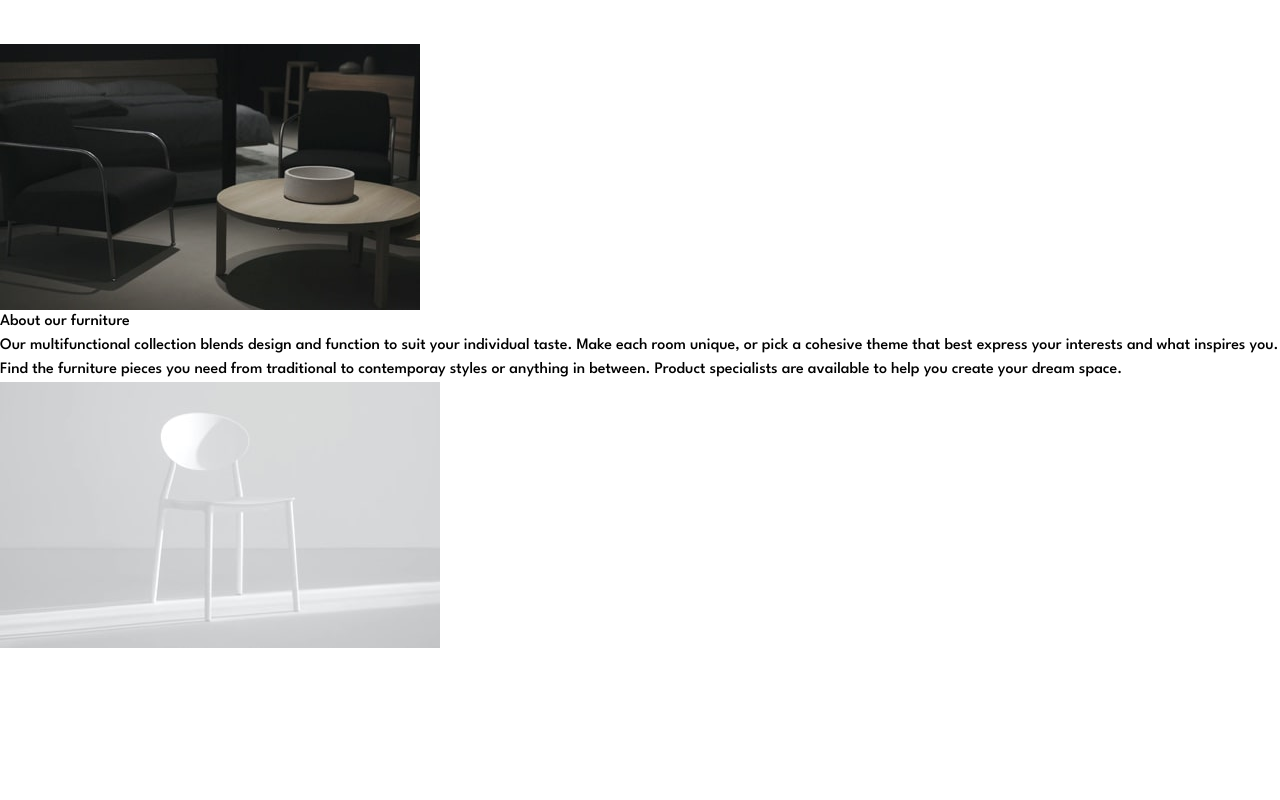
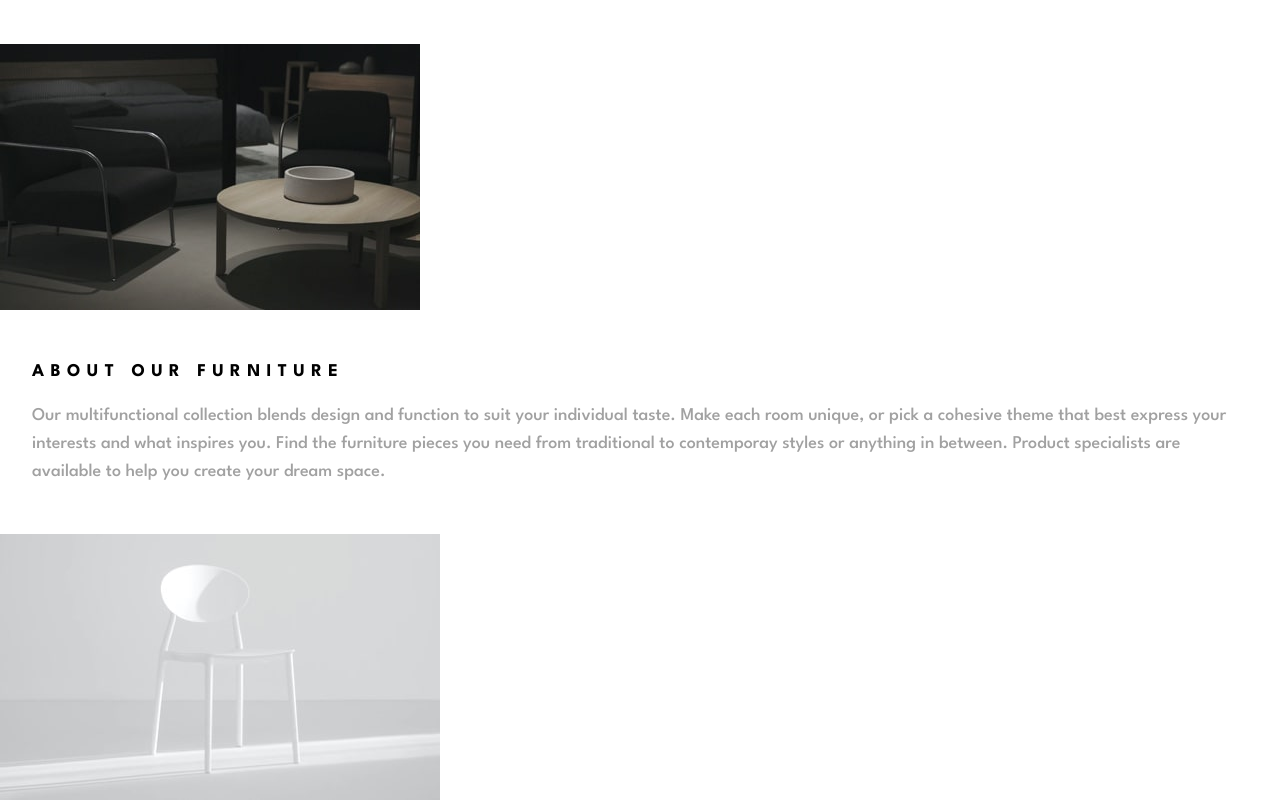
Before and after one commit to eniiku/room, a React (Vite) app: page / in a window 1280 px wide. Shown: the part 628-1428 px from the top of the page. Before the commit the page ends 1276 px from the top, so only its background shows below. Built offline with nearby package versions, Linux system fonts and the light colour scheme.

Commit message:
style(About): add basic css declarations for page-markup

```diff
--- a/src/views/About/About.tsx
+++ b/src/views/About/About.tsx
@@ -6,10 +6,12 @@ const About = () => {
     <section aria-label='about section for the rooms homepage'>
       <img src={aboutImgDark} alt='product from the rooms catalogue' />
 
-      <div>
-        <h1>About our furniture</h1>
+      <div className='container-gutters py-12'>
+        <h1 className='text-lg uppercase font-bold tracking-[.4rem]'>
+          About our furniture
+        </h1>
 
-        <p>
+        <p className='text-[var(--dark-gray)] text-lg mt-4 text-left'>
           Our multifunctional collection blends design and function to suit your
           individual taste. Make each room unique, or pick a cohesive theme that
           best express your interests and what inspires you. Find the furniture
```
